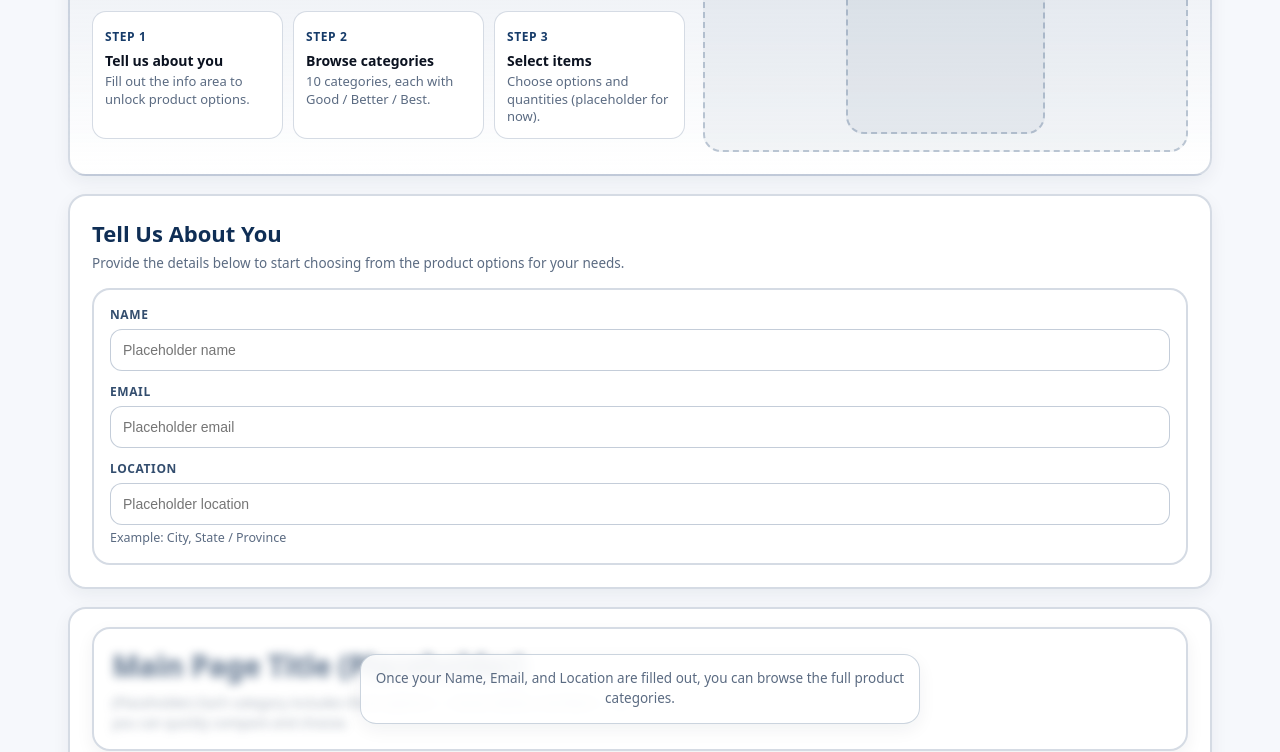
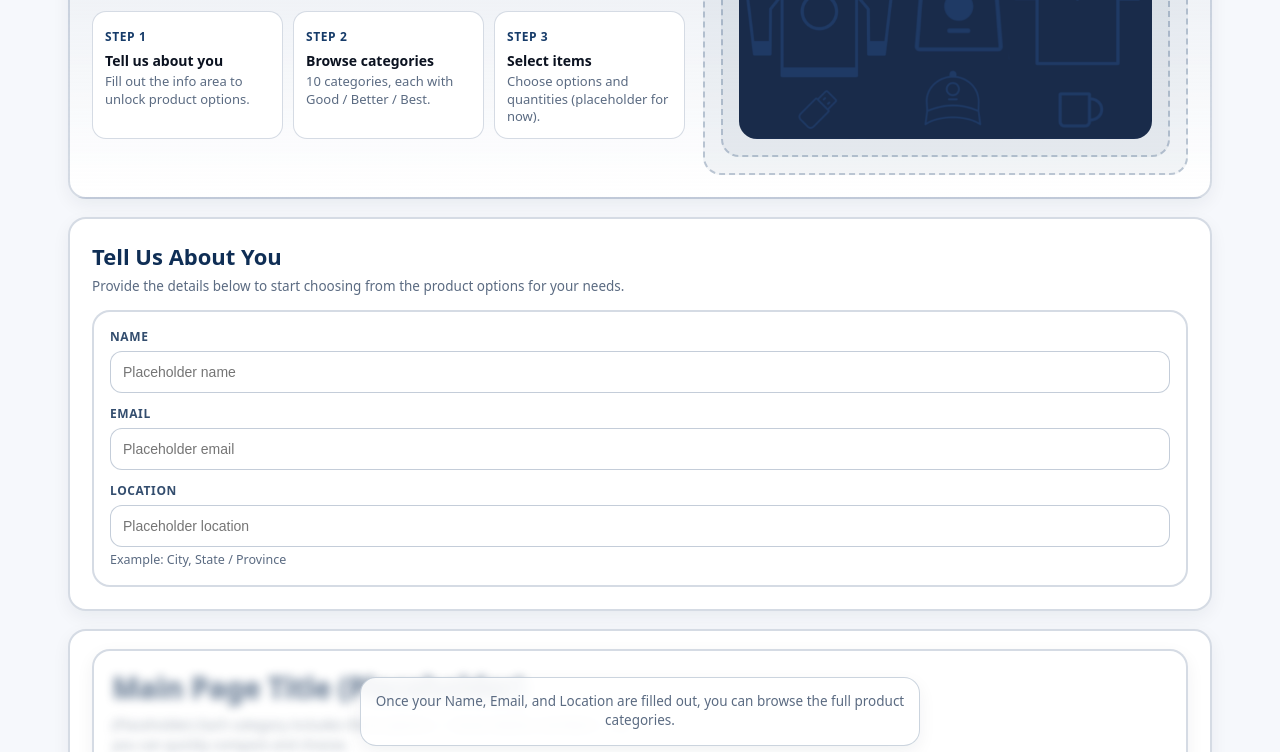
Before and after one commit to fusion4branding/HRContacts, a plain HTML site: page index.html in a window 1280 px wide. Shown: the part 235-987 px from the top of the page. Drawn offline with Linux system fonts and the light colour scheme.

Commit message:
Update index.html

```diff
--- a/index.html
+++ b/index.html
@@ -670,7 +670,7 @@
 
           <div class="hero-banner" aria-label="Hero banner placeholder">
 <div class="hero-banner">
-  <img src="images/hero-banner.jpg" alt="Hero banner image">
+  <img src="images/hero-banner.png" alt="Hero banner image">
 </div>
 
           </div>
```
